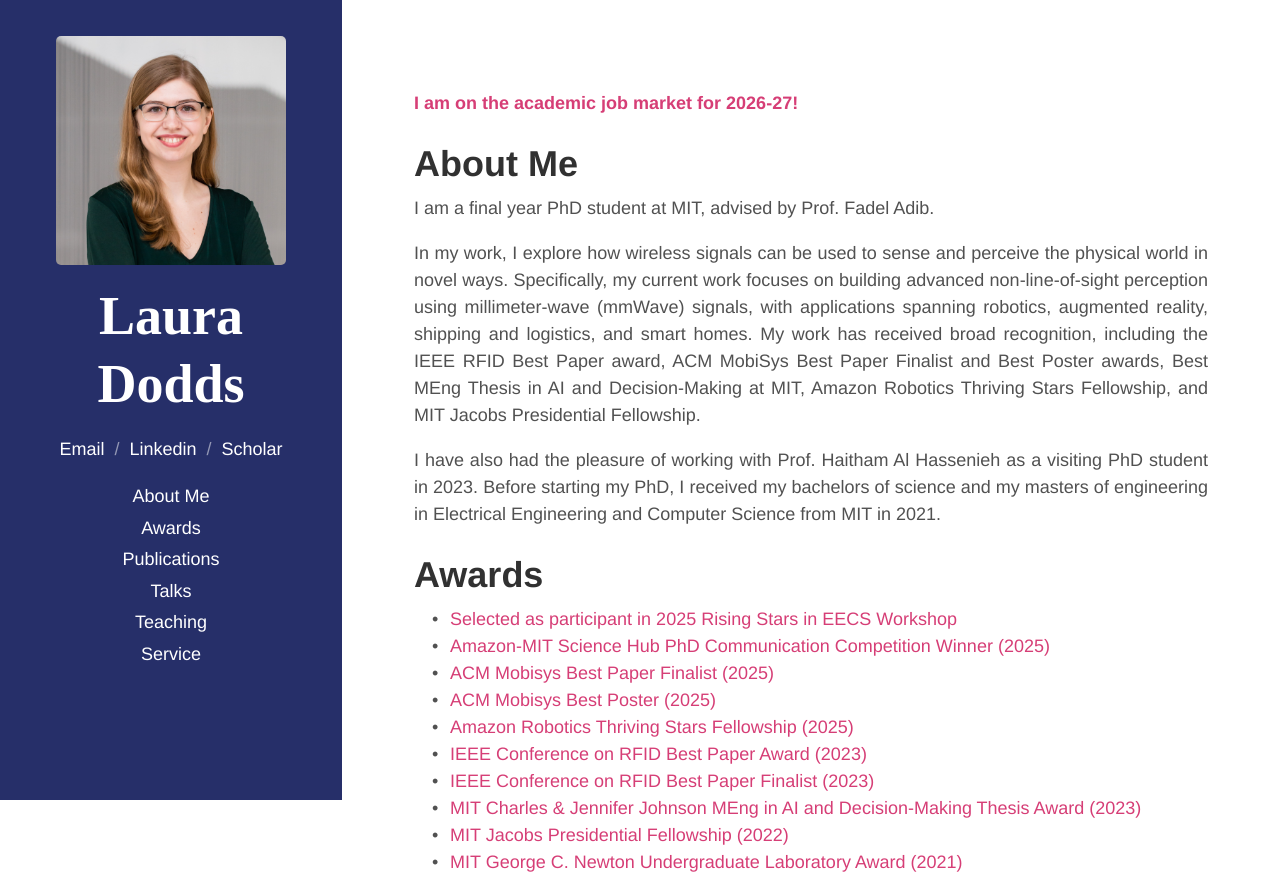
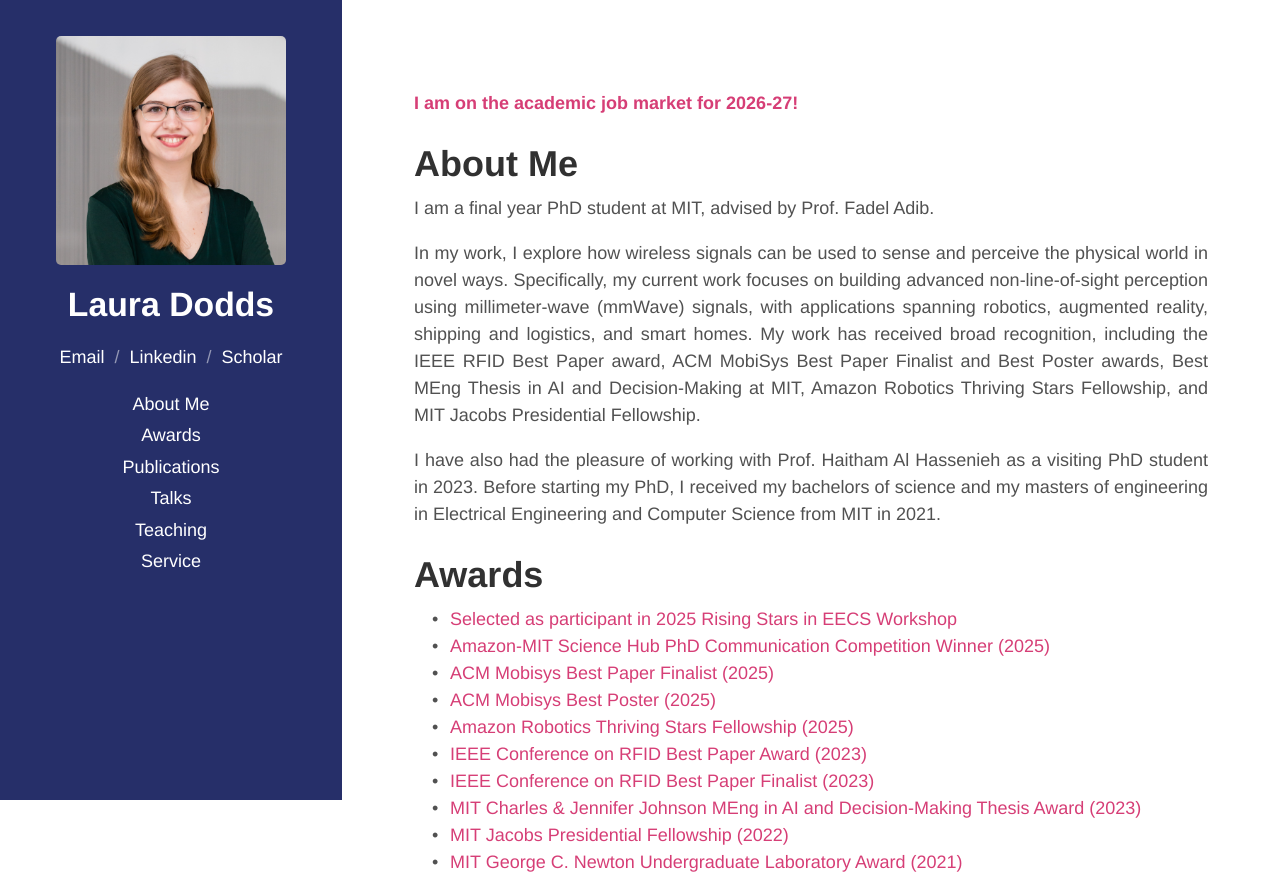
Before and after one commit to laura-dodds/laura-dodds.github.io, a plain HTML site: page index.html in a window 1280 px wide. Shown: the top 879 px of the page. Drawn offline with Linux system fonts and the light colour scheme.

Commit message:
Font fix

```diff
--- a/css/hyde.css
+++ b/css/hyde.css
@@ -32,7 +32,7 @@
  */
 
 html {
-  font-family: "PT Sans", Helvetica, Arial, sans-serif;
+  font-family: Helvetica, Arial, sans-serif;
 }
 @media (min-width: 48em) {
   html {
--- a/index.html
+++ b/index.html
@@ -32,7 +32,6 @@
   <link rel="stylesheet" href="css/poole.css">
   <link rel="stylesheet" href="css/syntax.css">
   <link rel="stylesheet" href="css/hyde.css">
-  <!-- <link rel="stylesheet" href="http://fonts.googleapis.com/css?family=PT+Sans:400,400italic,700|Abril+Fatface"> -->
 
   <link rel="apple-touch-icon-precomposed" href="http://localhost:4000/public/apple-touch-icon-144-precomposed.png">
   <link rel="shortcut icon" type="image/x-icon" href="images/laura_headshot.jpg">
@@ -55,11 +54,11 @@
   <div class="container" >
     <div class="sidebar-about">
       <a href="images/laura_headshot.jpg"><img style="width:85%;max-width:100%;display:block;margin-left:auto;margin-right:auto" alt="profile photo" src="images/laura_headshot.jpg" class="hoverZoomLink"></a>
-      <h1>
-        <a href="" style="text-align: center">
+      <h2>
+        <a href="" style="text-align: center;font-size: 125%;">
           Laura Dodds
         </a>
-      </h1>
+      </h2>
       <p class="lead"></p>
     </div>
     <div>
```
